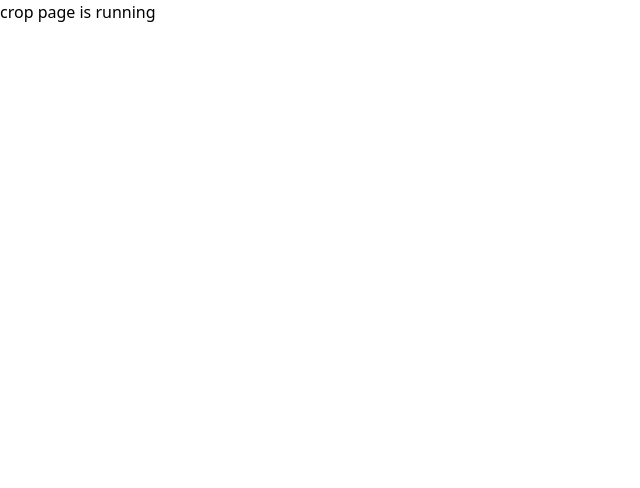
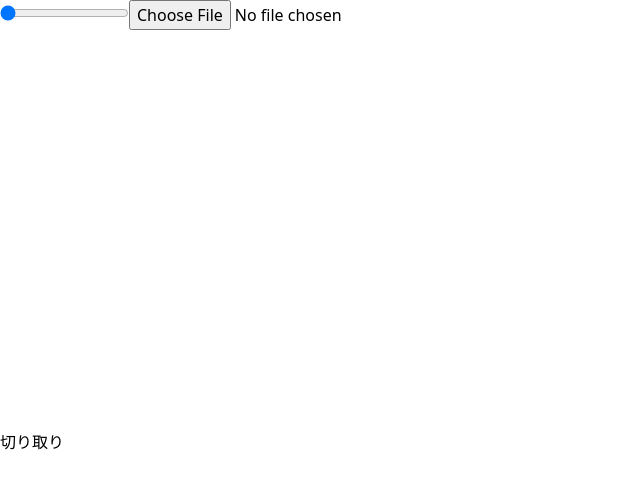
Before and after one commit to fujimmm331/free-nuxt-app, a Nuxt app in the folder src/: page /crop in a window 1280 px wide. Shown: the top 488 px of the page, without its empty margins (0-640 px from the left). Built offline with nearby package versions, Linux system fonts and the light colour scheme.

Commit message:
wip:画像の切り取りコンポーネント作成

```diff
--- a/src/pages/crop/index.vue
+++ b/src/pages/crop/index.vue
@@ -1,6 +1,10 @@
 <template>
   <div>
-    {{ text }}
+    <input type="range" id="volume" min='10' max='400' v-model='scale' @input='onInputScale'>
+    <input type='file' id="file" @input='onInputFile'>
+    <canvas ref='cvs' id='cvs' width='300' height='400' />
+    <button @click='onCropImg' v-text='"切り取り"' />
+    <canvas ref='out' id='out' width='200' height='200' />
   </div>
 </template>
 
@@ -11,6 +15,36 @@ export default Vue.extend({
   name: 'crop',
   data: () => ({
     text: 'crop page is running',
-  })
+    scale: 0,
+  }),
+  methods: {
+    onCropImg(): void {
+      console.log('crop image')
+    },
+    onInputScale():void {
+      console.log('change')
+    },
+    onInputFile(event: { target: HTMLInputElement }): void {
+      const cvs = this.$refs.cvs
+      const cw = cvs.width
+      const ch = cvs.height
+      const out = this.$refs.out
+      const oh = out.height
+      const ow = out.width
+      const img  = new Image()
+      img.onload = () => {   // 画像が読み込まれた
+        ix = img.width  / 2
+        iy = img.height / 2
+        let scl = Math.floor(cw / img.width * 100)
+        this.scale = scl
+      }
+      // const img = event.target.files[0]
+
+      let ix = 0    // 中心座標
+      let iy = 0
+      let v = 1.0   // 拡大縮小率
+      console.log('event', img.width)
+    }
+  }
 })
 </script>
```
